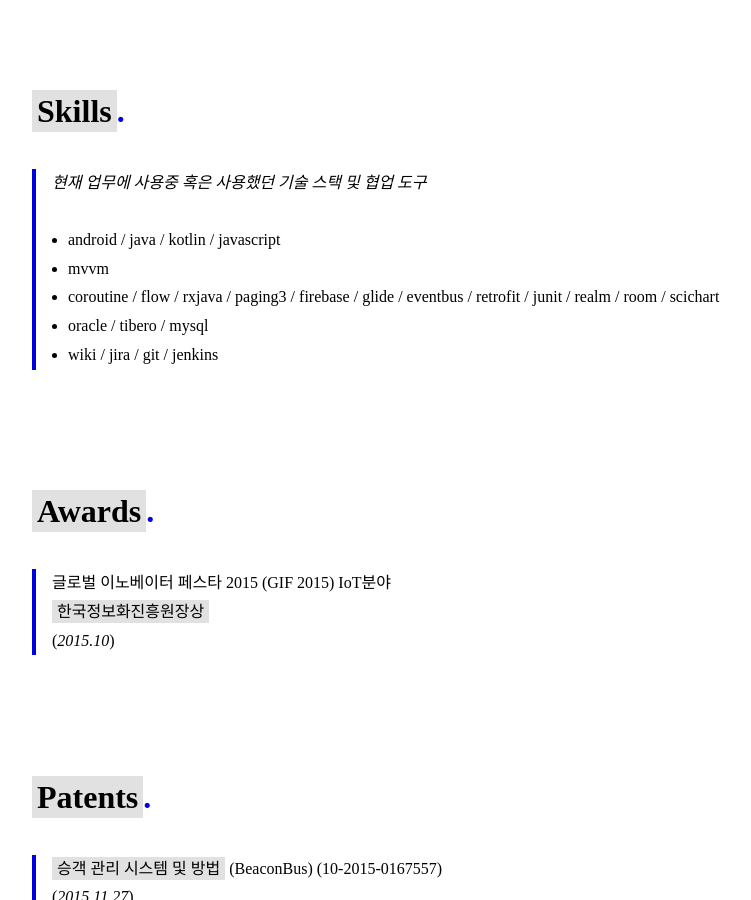
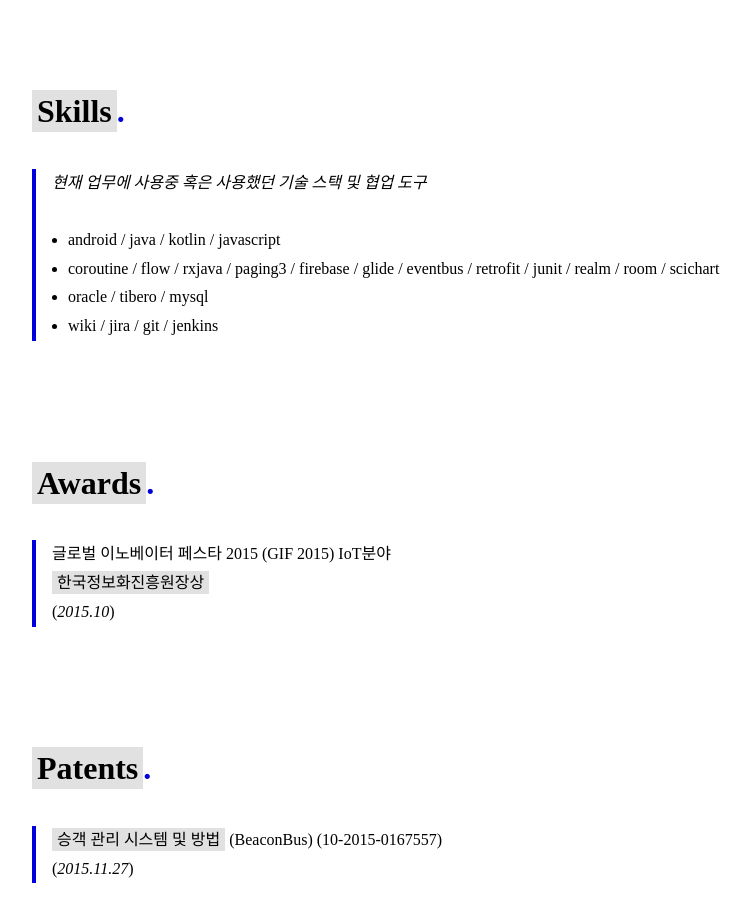
Before and after one commit to kwon0koang/kwon0koang.github.io, a Jekyll site: the page built from index.md, in a window 1280 px wide and 900 px high, scrolled down 3420 px. Shown: the whole window, without its empty margins (208-959 px from the left). Built offline with Jekyll 4.4.1, drawn with Linux system fonts in a browser that asks for light colours.

Commit message:
[kyk] 블로그 수정

```diff
--- a/index.md
+++ b/index.md
@@ -196,7 +196,6 @@ JAVA / HTML5 / PHP
 
 > _현재 업무에 사용중 혹은 사용했던 기술 스택 및 협업 도구_
 > - android / java / kotlin / javascript
-> - mvvm
 > - coroutine / flow / rxjava / paging3 / firebase / glide / eventbus / retrofit / junit / realm / room / scichart
 > - oracle / tibero / mysql
 > - wiki / jira / git / jenkins
```
